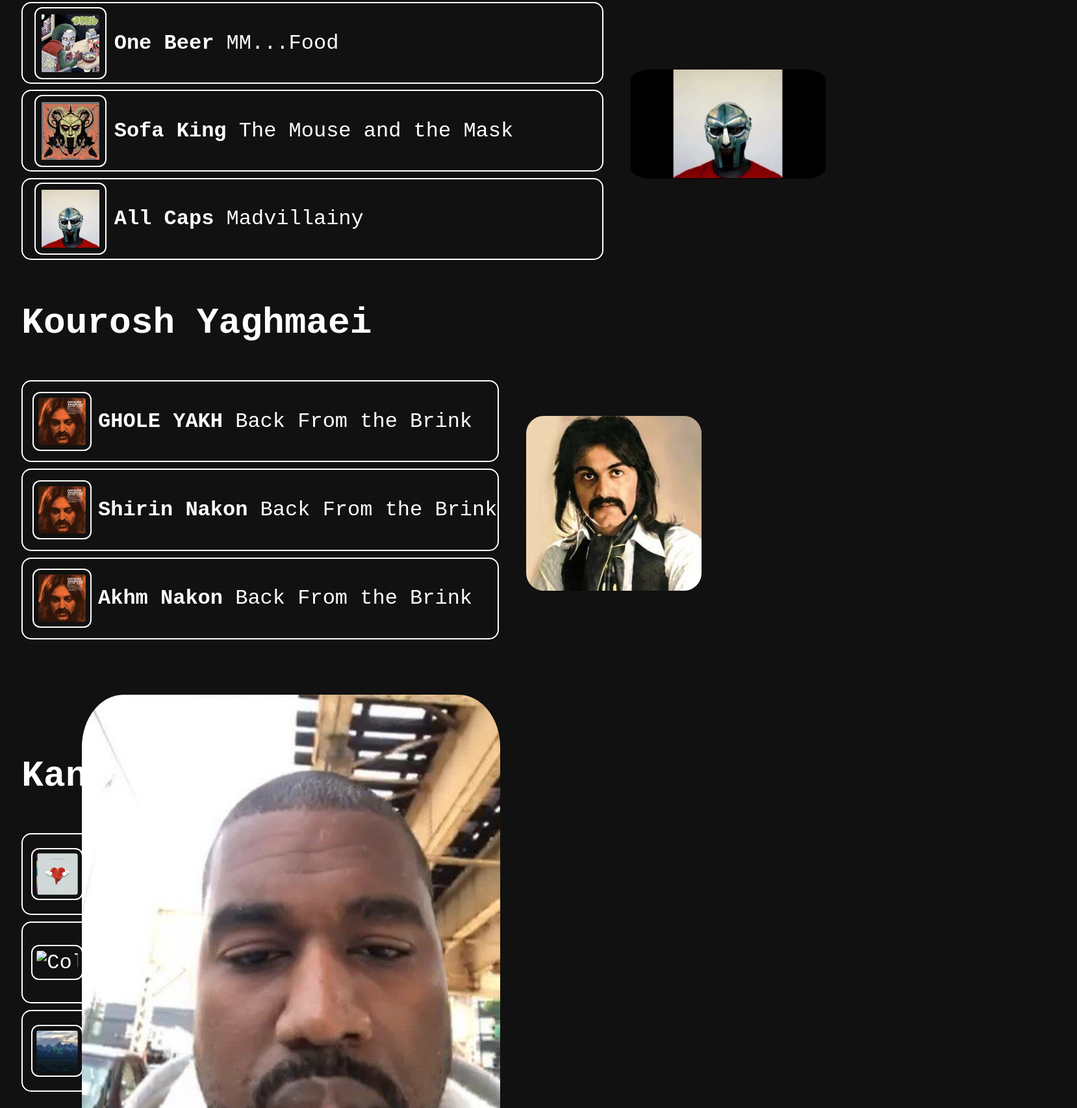
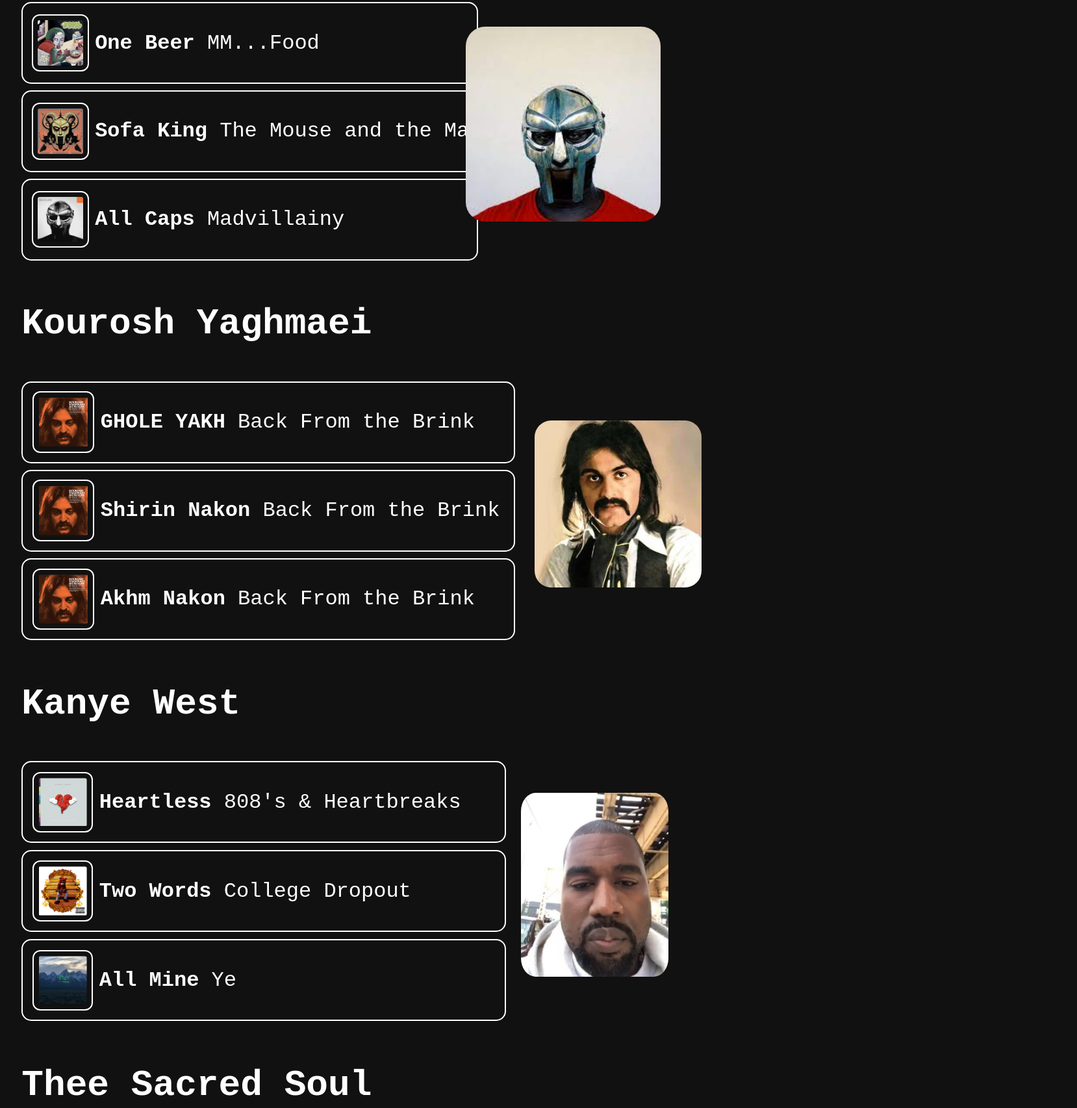
Before and after one commit to danielaref/danielaref.github.io, a plain HTML site: page GOAT.html in a window 1280 px wide. Shown: the part 311-2016 px from the top of the page at 65% size, 1658 px wide, since content can reach past the window. Drawn offline with Linux system fonts and the light colour scheme.

Commit message:
GOAT and image fixing

```diff
--- a/GOAT.html
+++ b/GOAT.html
@@ -27,14 +27,14 @@
                     </div>
 
                     <div class="trackmfdoom">
-                        <img src="assets/Madvillainy.png", alt = "Madvillainy Album Cover" class="track-image">
+                        <img src="assets/Madvillainy.jpg", alt = "Madvillainy Album Cover" class="track-image">
                         <h4>All Caps&nbsp;</h4>
                         <p>Madvillainy</p>
                     </div>
                 </section>
 
                 <div class="image">
-                    <img src="assets/MFDOOM.jpg", alt = "MFDOOM" class="home-image2-mfdoom">
+                    <img src="assets/MFDOOM.png", alt = "MFDOOM" class="home-image2-mfdoom">
                 </div>
 
             </div>
@@ -79,7 +79,7 @@
                         <p>808's & Heartbreaks</p>
                     </div>
                     <div class="track-kanye">
-                        <img src="assets/twoWordsKanye.jpg", alt = "College Dropout Album Cover" class="track-image">
+                        <img src="assets/twoWordsKanye.jpeg", alt = "College Dropout Album Cover" class="track-image">
                         <h4>Two Words&nbsp;</h4>
                         <p>College Dropout</p>
                     </div>
--- a/style.css
+++ b/style.css
@@ -84,7 +84,7 @@ top: 5%;
   display: flex;
   align-items: center;
   margin-bottom: 1%;
-  width: 96.7%;
+  width: 72.5%;
   font-family: monospace;
   color: #fff;
   font-size: 2rem;
@@ -96,7 +96,7 @@ top: 5%;
   display: flex;
   align-items: center;
   margin-bottom: 1%;
-  width: 72.5%;
+  width: 75%;
   font-family: monospace;
   color: #fff;
   font-size: 2rem;
@@ -104,6 +104,7 @@ top: 5%;
 }
 
 .track-image {
+  border-radius: 15px;
   border: 2px solid #fff;
   padding: 1%;
   width: 10%;
@@ -117,17 +118,16 @@ top: 5%;
 
 
 .home-image2 {
-  width: 105%;
+  width: 100%;
   height:auto;
   position: relative;
-  right: 80%;
+  right: 75%;
   border-radius: 10%;
 }
 .home-image2-kanye{
-  width: 250%;
-  height:130%;
+  width: 120%;
   position: relative;
-  right: 345%;
+  right: 149%;
   border-radius: 10%;
 }
 .track-kanye, .track-TSS {
@@ -136,7 +136,7 @@ top: 5%;
   display: flex;
   align-items: center;
   margin-bottom: 1%;
-  width: 63%;
+  width: 69%;
   font-family: monospace;
   color: #fff;
   font-size: 2rem;
@@ -159,7 +159,7 @@ top: 5%;
   width: 300px;
   position: relative;
   border-radius: 10%;
-  left:13.5%
+  right: 85%;
 }
 
 
```
Also changed, not shown: index.html (+1 -1 lines), assets/MFDOOM.jpg (deleted), assets/MFDOOM.png (renamed from assets/Madvillainy.png), assets/Madvillainy.jpg (added), navbar.html (deleted).
